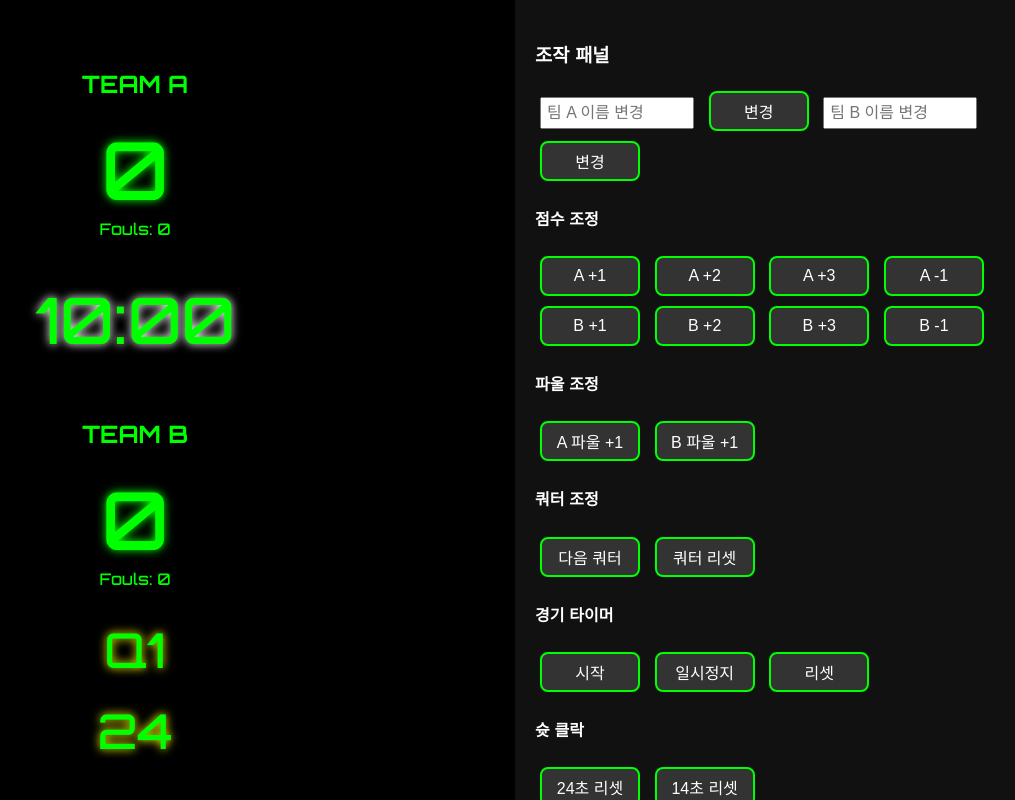
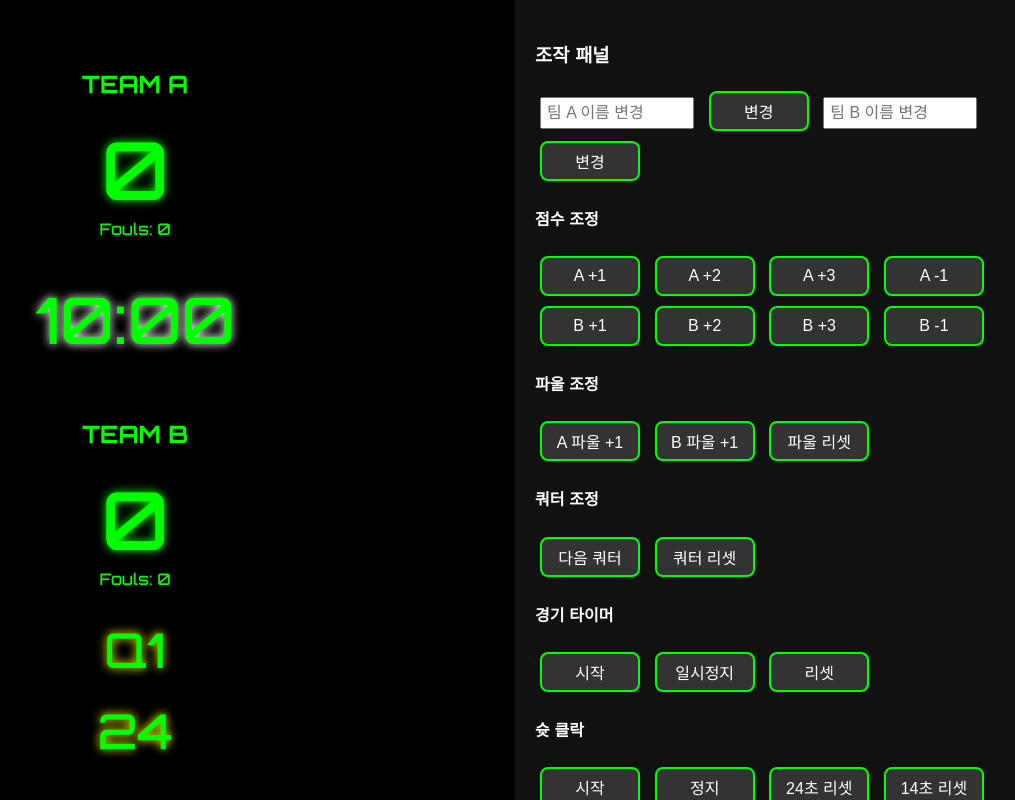
Before and after one commit to kevin5097/basketball-scoreboard-, a plain HTML site: page index.html in a window 1280 px wide. Shown: the whole page, without its empty margins (245-1260 px from the left). Drawn offline with Linux system fonts and the light colour scheme.

Commit message:
Update index.html

```diff
--- a/index.html
+++ b/index.html
@@ -53,6 +53,7 @@
         <h4>파울 조정</h4>
         <button onclick="updateFouls('A', 1)">A 파울 +1</button>
         <button onclick="updateFouls('B', 1)">B 파울 +1</button>
+        <button onclick="resetFouls()">파울 리셋</button>
       </div>
 
       <div class="quarter-controls">
@@ -70,6 +71,8 @@
 
       <div class="shot-clock-controls">
         <h4>슛 클락</h4>
+        <button onclick="startShotClock()">시작</button>
+        <button onclick="stopShotClock()">정지</button>
         <button onclick="resetShotClock()">24초 리셋</button>
         <button onclick="resetShotClock14()">14초 리셋</button>
       </div>
```
